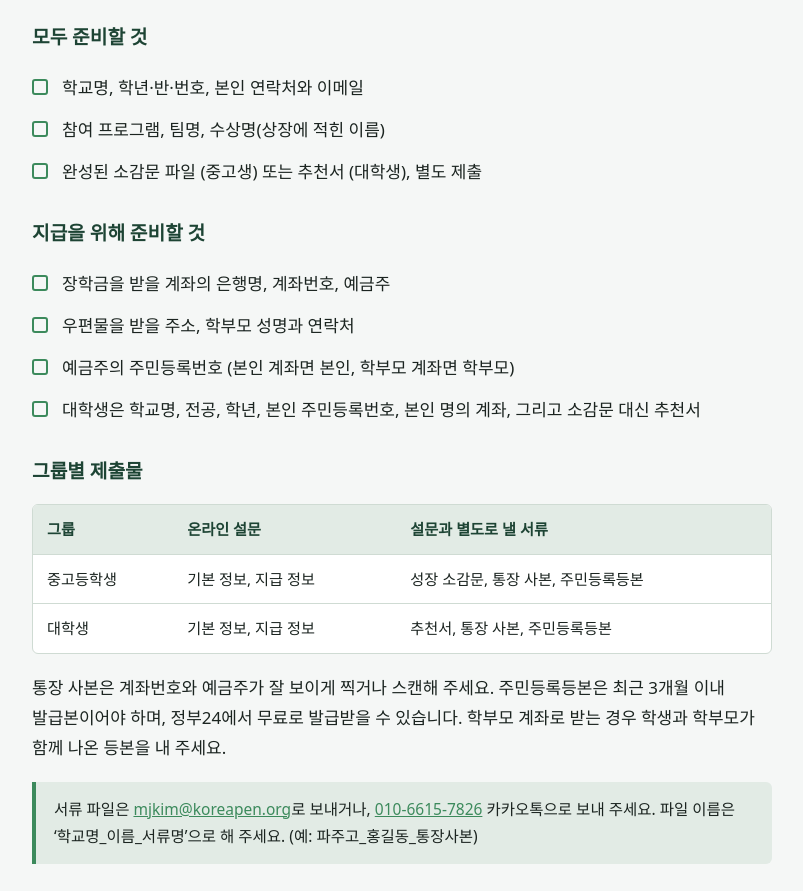
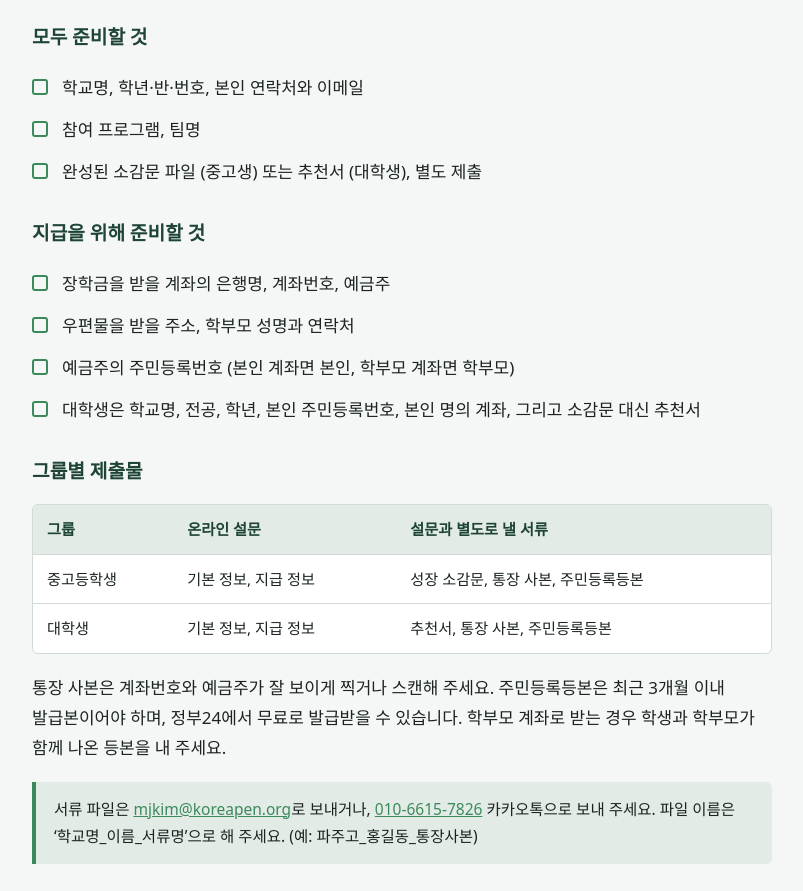
Before and after one commit to Planet-ECHO-admin/ilgok, a plain HTML site: page index.html in a window 1280 px wide. Shown: the part 3492-4383 px from the top of the page, without its empty margins (328-1131 px from the left). Drawn offline with Linux system fonts and the light colour scheme; a web font is replaced by a local one.

Commit message:
Update index.html

```diff
--- a/index.html
+++ b/index.html
@@ -237,7 +237,7 @@ footer .in{max-width:1120px;margin:0 auto}
       <h3>모두 준비할 것</h3>
       <ul class="check">
         <li>학교명, 학년·반·번호, 본인 연락처와 이메일</li>
-        <li>참여 프로그램, 팀명, 수상명(상장에 적힌 이름)</li>
+        <li>참여 프로그램, 팀명</li>
         <li>완성된 소감문 파일 (중고생) 또는 추천서 (대학생), 별도 제출</li>
       </ul>
       <h3>지급을 위해 준비할 것</h3>
```
